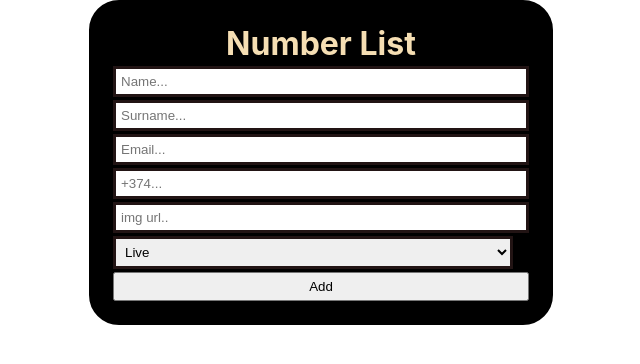
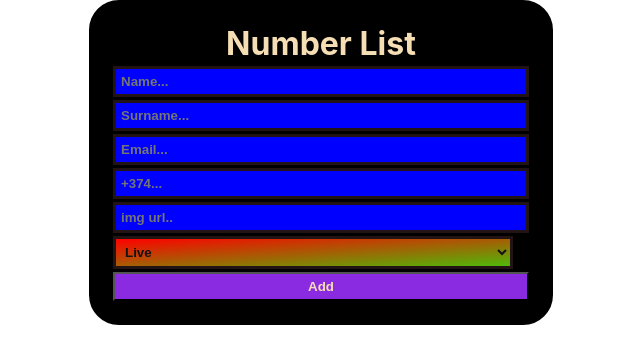
Before and after one commit to Sargis681/React__Task1, a React (Create React App) app in the folder number-book/: page / in a window 1280 px wide. Shown: the top 364 px of the page, without its empty margins (319-959 px from the left). Built offline with nearby package versions, Linux system fonts and the light colour scheme; the HTML template or start-up script is replaced by a standard one.

Commit message:
useref fixeds

```diff
--- a/number-book/src/components/Form/Form.jsx
+++ b/number-book/src/components/Form/Form.jsx
@@ -3,22 +3,18 @@ import "./form.css";
 import List from '../List/List';
 
 function Form({ arr, setArr }) {
-    const nameRef = useRef();
-    const surnameRef = useRef();
-    const emailRef = useRef();
-    const numberRef = useRef();
-    const imgRef = useRef();
-    const statusRef = useRef();
+    const formRef = useRef();
     const [editingId, setEditingId] = useState(null);
 
     function handleChange(e) {
         e.preventDefault();
-        const name = nameRef.current.value;
-        const surname = surnameRef.current.value;
-        const email = emailRef.current.value;
-        const number = numberRef.current.value;
-        const img = imgRef.current.value;
-        const status = statusRef.current.value;
+        const formData = new FormData(formRef.current);
+        const name = formData.get("name");
+        const surname = formData.get("surname");
+        const email = formData.get("email");
+        const number = formData.get("number");
+        const img = formData.get("img");
+        const status = formData.get("status");
         const id = new Date().getTime().toString();
 
         if (editingId) {
@@ -48,23 +44,18 @@ function Form({ arr, setArr }) {
                 id: id
             }]);
         }
-        nameRef.current.value = '';
-        surnameRef.current.value = '';
-        emailRef.current.value = '';
-        numberRef.current.value = '';
-        imgRef.current.value = '';
-        statusRef.current.value = '';
+        formRef.current.reset();
     }
 
     function handleEdit(id) {
         const itemToEdit = arr.find(item => item.id === id);
         if (itemToEdit) {
-            nameRef.current.value = itemToEdit.name;
-            surnameRef.current.value = itemToEdit.surname;
-            emailRef.current.value = itemToEdit.email;
-            numberRef.current.value = itemToEdit.number;
-            imgRef.current.value = itemToEdit.img;
-            statusRef.current.value = itemToEdit.status;
+            formRef.current.elements.name.value = itemToEdit.name;
+            formRef.current.elements.surname.value = itemToEdit.surname;
+            formRef.current.elements.email.value = itemToEdit.email;
+            formRef.current.elements.number.value = itemToEdit.number;
+            formRef.current.elements.img.value = itemToEdit.img;
+            formRef.current.elements.status.value = itemToEdit.status;
             setEditingId(id);
         }
     }
@@ -75,18 +66,18 @@ function Form({ arr, setArr }) {
 
     return (
         <>
-            <form className="container__form" onSubmit={handleChange}>
+            <form className="container__form" ref={formRef} onSubmit={handleChange}>
                 <h1>Number List</h1>
-                <input className="container__input" ref={nameRef} name="name" placeholder="Name..." />
-                <input className="container__input" ref={surnameRef} name="surname" placeholder="Surname..." />
-                <input className="container__input" ref={emailRef} name="email" placeholder="Email..." />
-                <input className="container__input" ref={numberRef} name="number" placeholder="+374..." />
-                <input className="container__input" ref={imgRef} name="img" placeholder="img url.." />
-                <select className="container__input" ref={statusRef} name="status">
+                <input className="container__input" name="name" placeholder="Name..." />
+                <input className="container__input" name="surname" placeholder="Surname..." />
+                <input className="container__input" name="email" placeholder="Email..." />
+                <input className="container__input" name="number" placeholder="+374..." />
+                <input className="container__input" name="img" placeholder="img url.." />
+                <select className="container__input" name="status">
                     <option value="Live">Live</option>
                     <option value="Offline">Offline</option>
                 </select>
-                <button type="submit">{editingId ? 'Update' : 'Add'}</button>
+                <button className='container__add' type="submit">{editingId ? 'Update' : 'Add'}</button>
             </form>
             <ul className="container__names">
                 {arr.map((el) => (
--- a/number-book/src/components/Form/form.css
+++ b/number-book/src/components/Form/form.css
@@ -7,6 +7,16 @@
     border-radius: 30px;
     border: 4px solid rgb(0, 0, 0);
 }
+.container__form select{
+    background-image: linear-gradient(to bottom right, red, rgb(79, 185, 9));
+}
+.container__add{
+    background-color: blueviolet;
+    cursor: pointer;
+    color: wheat;
+    font-weight: bolder;
+    font-family: sans-serif;
+}
 .container__form h1{
     color: wheat;
     text-align: center;
@@ -14,6 +24,11 @@
 .container__input{
     width: 400px;
     padding: 5px;
+    color: rgb(19, 19, 19);
+    font-weight: bolder;
+    background-color: blue;
+    border: none;
+
     border: 3px solid rgb(34, 20, 20);
     /* border-radius: 20px; */
 }
```
